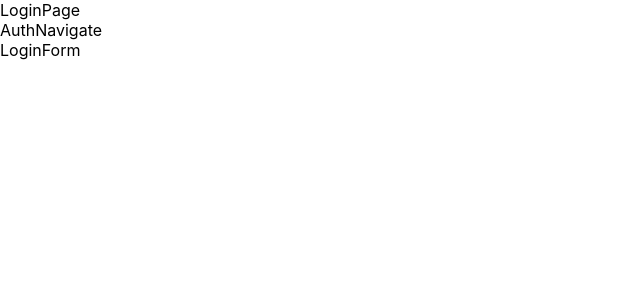
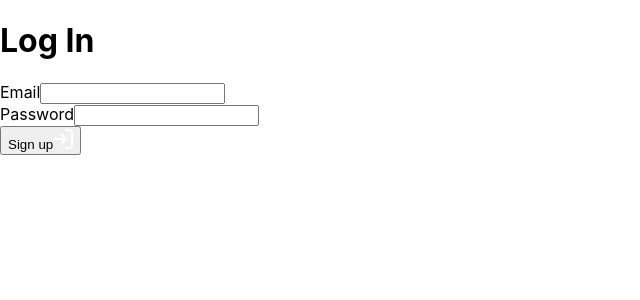
Before and after one commit to veras92/i-scream-i-plan, a React (Create React App) app: page /i-scream-i-plan/login in a window 1280 px wide. Shown: the top 300 px of the page, without its empty margins (0-640 px from the left). Built offline with nearby package versions, Linux system fonts and the light colour scheme.

Commit message:
login page markup + foem + validation + hook form

```diff
--- a/src/modules/LoginForm/LoginForm.jsx
+++ b/src/modules/LoginForm/LoginForm.jsx
@@ -1,9 +1,49 @@
 // "1. Компонент створює блок розмітки з формою та інпутами: email, password і кнопкою відправки форми.
-// 2. Інпути повинні бути реалізовані як контрольовані компоненти за допомогою бібліотеки formik
+// 2. Інпути повинні бути реалізовані як контрольовані компоненти за допомогою бібліотеки formik/hook-form
 // 3. По сабміту поля форми повинні проходити валідацію, (бібліотека yup) і в разі, негативного результату під відповітним інпутом підсвітити повідомлення помилки валідації.
 // 4. В разі успішної відповіді інформацію про користувача потрібно записати в глобальний стейт і виконати редірект на приватний маршрут /calendar/month.
 // 5. В разі помилки користувачу потрібно вивести відповідне пуш-повідомлення з помилкою"
 
+import { useForm } from 'react-hook-form';
+import { yupResolver } from '@hookform/resolvers/yup';
+import { loginRormSchema } from './loginFormSchema';
+import { getDefaultValues } from 'shared/utils/getDefaultValues';
+
+import { FormFiled } from 'shared/components/FormFiled/FormField';
+import { loginFormInputs } from './loginFormInputs';
+
+import sprite from 'shared/icons/sprite.svg';
+import { Svg } from './LoginForm.styled';
+
+const defaultValues = getDefaultValues(loginFormInputs);
+
 export const LoginForm = () => {
-  return <div>LoginForm</div>;
+  const {
+    register: reg,
+    handleSubmit,
+    reset,
+    formState: { errors },
+  } = useForm({
+    resolver: yupResolver(loginRormSchema),
+    defaultValues,
+  });
+
+  const onSubmit = data => {
+    console.log(data);
+    reset();
+  };
+
+  return (
+    <form onSubmit={handleSubmit(onSubmit)} autoComplete="false">
+      {loginFormInputs.map(input => (
+        <FormFiled key={input.id} {...input} register={reg} errors={errors} />
+      ))}
+      <button type="submit">
+        <span>Sign up</span>
+        <Svg width="20" height="20">
+          <use href={`${sprite}#icon-Log-in`} />
+        </Svg>
+      </button>
+    </form>
+  );
 };
--- a/src/modules/LoginForm/LoginForm.styled.jsx
+++ b/src/modules/LoginForm/LoginForm.styled.jsx
@@ -1 +1,11 @@
 import styled from '@emotion/styled';
+
+export const Svg = styled.svg`
+  fill: transparent;
+  stroke: #ffffff;
+  transition: stroke 250ms cubic-bezier(0.4, 0, 0.2, 1);
+  &:hover,
+  &:focus {
+    stroke: rgba(17, 17, 17, 0.1);
+  }
+`;
--- /dev/null
+++ b/src/modules/LoginForm/loginFormInputs.js
@@ -0,0 +1,18 @@
+import { nanoid } from '@reduxjs/toolkit';
+
+export const loginFormInputs = [
+  {
+    inputName: 'email',
+    type: 'email',
+    id: nanoid(),
+    required: true,
+    placeholder: 'Enter email',
+  },
+  {
+    inputName: 'password',
+    type: 'password',
+    id: nanoid(),
+    required: true,
+    placeholder: 'Enter password',
+  },
+];
--- /dev/null
+++ b/src/modules/LoginForm/loginFormSchema.js
@@ -0,0 +1,8 @@
+import * as Yup from 'yup';
+
+export const loginRormSchema = Yup.object().shape({
+  email: Yup.string()
+    .email('Invalid email format')
+    .required('This field is required'),
+  password: Yup.string().required('This field is required'),
+});
--- a/src/pages/LoginPage/LoginPage.jsx
+++ b/src/pages/LoginPage/LoginPage.jsx
@@ -5,14 +5,19 @@
 //  - LoginForm - блок з формою логінізації
 //  - AuthNavigate - загальний компонент навігації для сторінок login/register"""
 import { LoginForm } from 'modules/LoginForm/LoginForm';
-import { AuthNavigate } from 'shared/components/AuthNavigate/AuthNavigate';
+// import { AuthNavigate } from 'shared/components/AuthNavigate/AuthNavigate';
+// import { ROUTES } from 'shared/services/routes';
 
 export default function LoginPage() {
   return (
-    <>
-      <div>LoginPage</div>
-      <AuthNavigate />
-      <LoginForm />
-    </>
+    <div>
+      <div>
+        <div>
+          <h1>Log In</h1>
+          <LoginForm />
+        </div>
+        {/* <AuthNavigate route={ROUTES.register} content="Sign Up" /> */}
+      </div>
+    </div>
   );
 }
```
